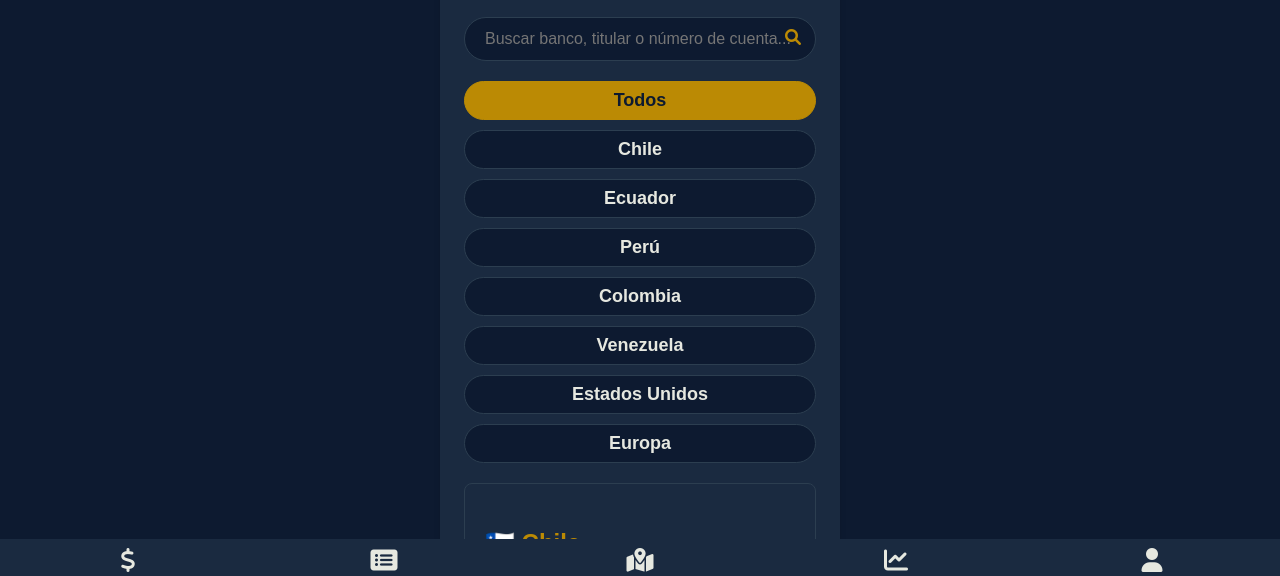
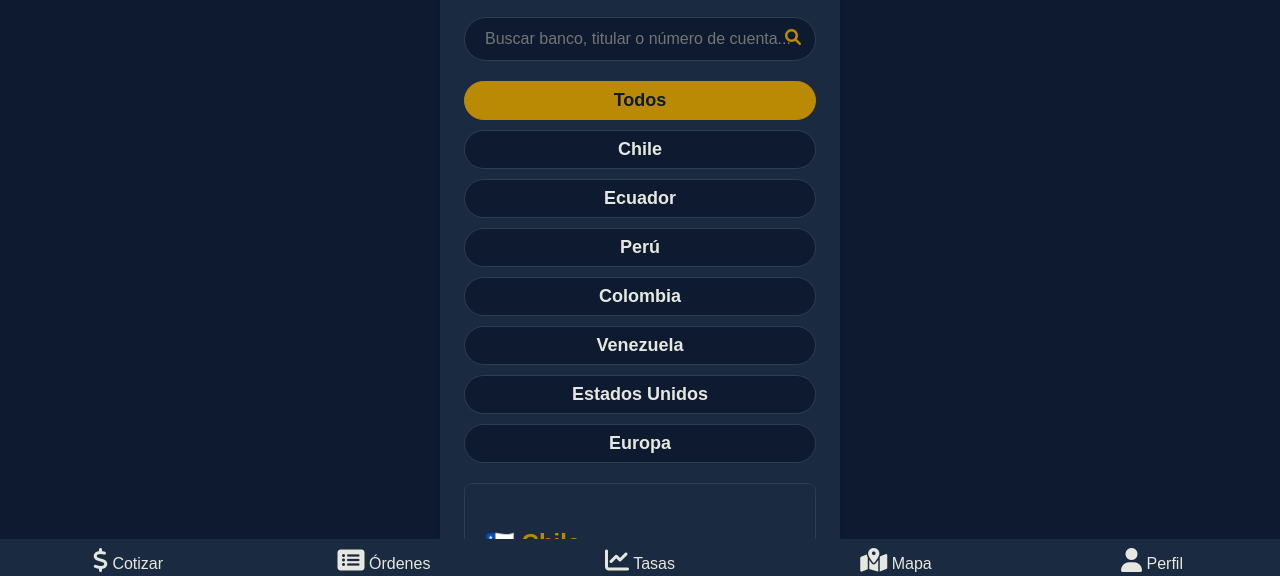
Before and after one commit to wesendmoney/test, a plain HTML site: page bank-map.html in a window 1280 px wide. Shown: the part 211-787 px from the top of the page. Drawn offline with Linux system fonts and the light colour scheme.

Commit message:
Update bank-map.html

```diff
--- a/bank-map.html
+++ b/bank-map.html
@@ -221,21 +221,26 @@
         </div>
     </div>
 
-    <div class="toolbar">
+<div class="toolbar">
         <span class="toolbar-text" onclick="window.location.href='calculator.html'">
             <i class="fas fa-dollar-sign"></i>
+            <span class="icon-label">Cotizar</span>
         </span>
         <span class="toolbar-text" onclick="window.location.href='orders.html'">
             <i class="fas fa-list-alt"></i>
+            <span class="icon-label">Órdenes</span>
+        </span>
+        <span class="toolbar-text" onclick="window.location.href='rates.html'">
+            <i class="fas fa-chart-line"></i>
+            <span class="icon-label">Tasas</span>
         </span>
         <span class="toolbar-text" onclick="window.location.href='bank-map.html'">
             <i class="fas fa-map-marked-alt"></i>
+            <span class="icon-label">Mapa</span>
         </span>
-                <span class="toolbar-text" onclick="window.location.href='rates.html'">
-            <i class="fas fa-chart-line"></i>
-                       </span>
         <span class="toolbar-text" onclick="window.location.href='profile.html'">
             <i class="fas fa-user"></i>
+            <span class="icon-label">Perfil</span>
         </span>
     </div>
 
```
